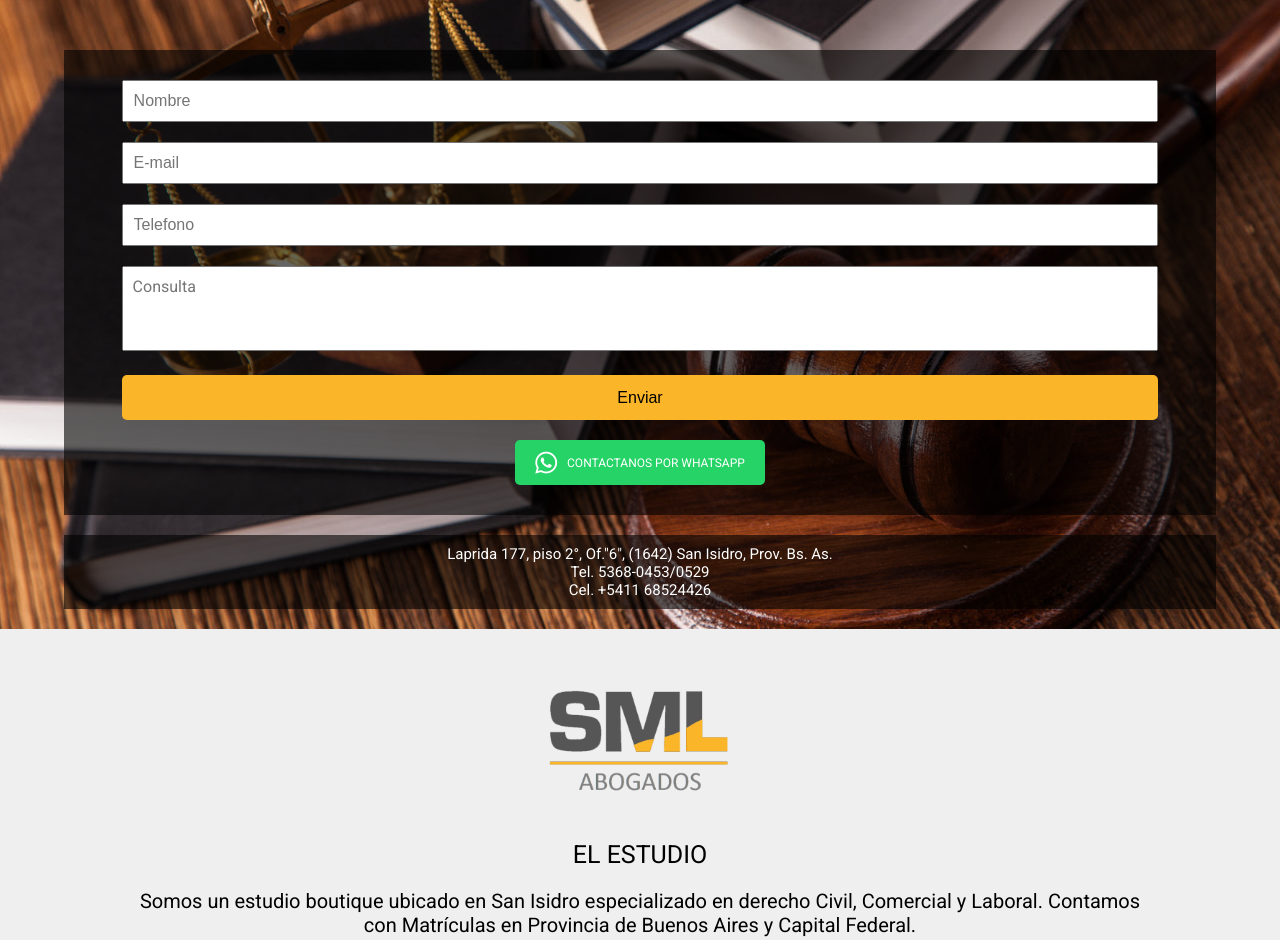
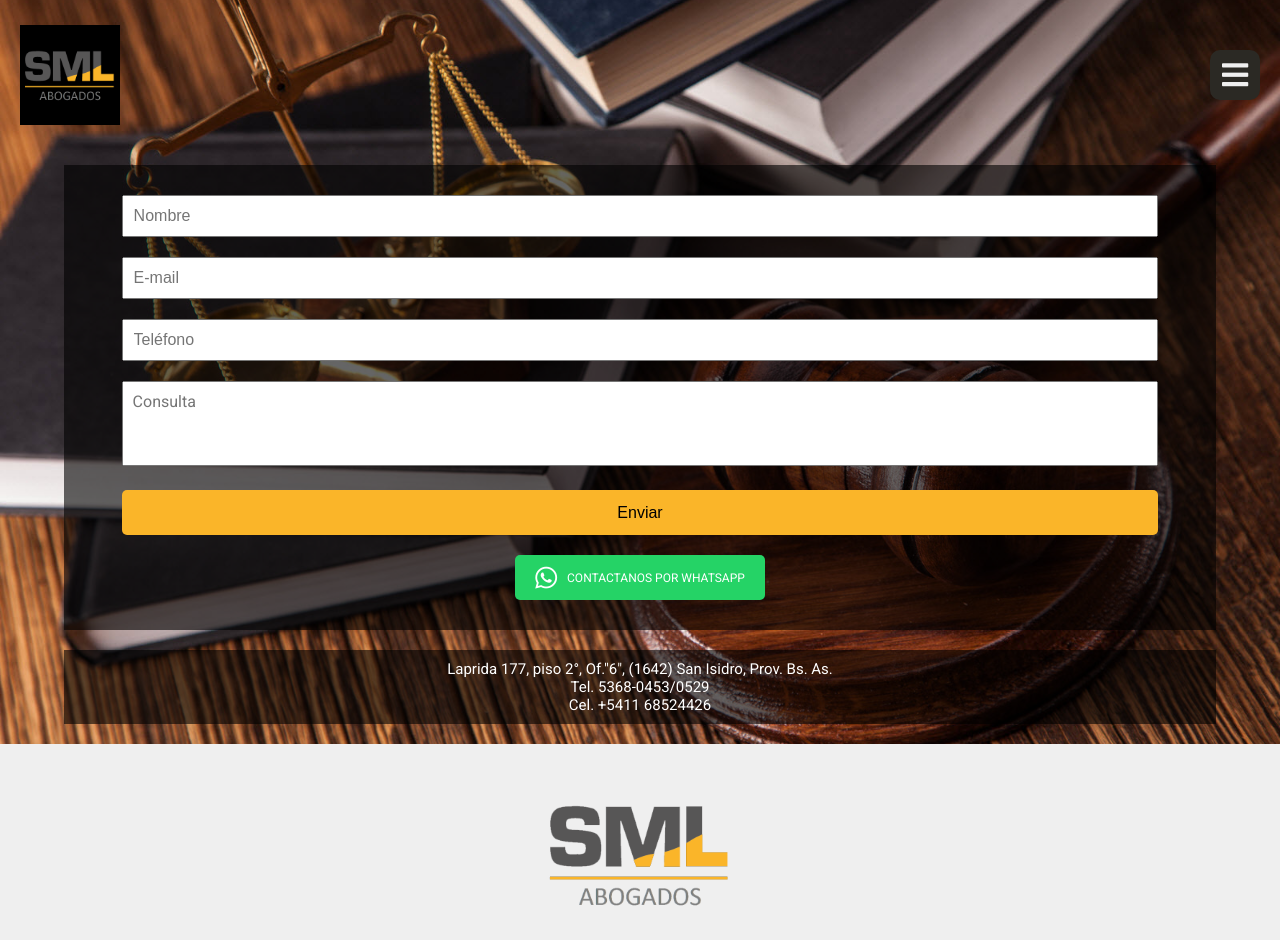
Before and after one commit to r-urchi/SML, a website: page index.html in a window 1280 px wide. Shown: the top 940 px of the page. Drawn offline with Linux system fonts and the light colour scheme.

Commit message:
logo y boton menu

```diff
--- a/css/_contacto.sass
+++ b/css/_contacto.sass
@@ -47,6 +47,7 @@
     margin: 10px 0
     font-size: 16px
     transition: all .3s ease
+    cursor: pointer
     &:hover
         background: #b18122
 
--- /dev/null
+++ b/css/_header.sass
@@ -0,0 +1,30 @@
+.nav
+    width: 100%
+    height: 80px
+    display: flex
+    justify-content: space-between
+    align-items: center
+    padding: 20px
+    margin-top: 35px
+
+.nav__logo
+    width: 100px
+    height: 100px
+    display: flex
+    justify-content: center
+    align-items: center
+    background: #000000
+    img
+        width: 100%
+
+.nav__boton
+    width: 50px
+    height: 50px
+    display: flex
+    justify-content: center
+    align-items: center
+    background: #2b2924
+    border-radius: 10px
+    i
+        color: #efefef
+        font-size: 30px
--- a/css/main.sass
+++ b/css/main.sass
@@ -1,4 +1,6 @@
 @import _basicos
+
+@import _header
 
 @import _home
 
--- a/index.html
+++ b/index.html
@@ -13,6 +13,14 @@
 
     <section class="contacto contenedor-contacto">
 
+        <div class="nav">
+            <div class="nav__logo">
+                <img src="img/SMLsinfondo.png" alt="logo">
+            </div>
+
+            <a href="#" class="nav__boton"><span><i class="fas fa-bars"></i></span></a>
+        </div>
+
         <form class="formulario" action="contacto.php" method="POST" data-netlify="true">
 
             <div class="formulario__contenedor">
@@ -25,15 +33,13 @@
                     <input type="email" name="email" id="" placeholder="E-mail" required>
                 </div>
                 <div class="formulario__grupo telefono">
-                    <input type="number" name="telefono" id="" placeholder="Telefono" required>
+                    <input type="number" name="telefono" id="" placeholder="Teléfono" required>
                 </div>
                 <div class="formulario__grupo textarea">
                     <textarea name="consulta" id="" rows="3" placeholder="Consulta" maxlength="300" required></textarea>
                 </div>
 
                 <button type="submit" class="formulario__boton">Enviar</button>
-
-                <!-- <a href="whatsapp://send?text=&phone=999999999" target="_blank" class="btn-whatsapp"><img src="img/whatsapp-boton.png" alt=""></a> -->
 
                 <a href="whatsapp://send?text=&phone=999999999" target="_blank" class="btn-whatsapp"><i class="fab fa-whatsapp"></i>CONTACTANOS POR WHATSAPP</a>
 
```
Also changed, not shown: css/main.css, 1 other file.
